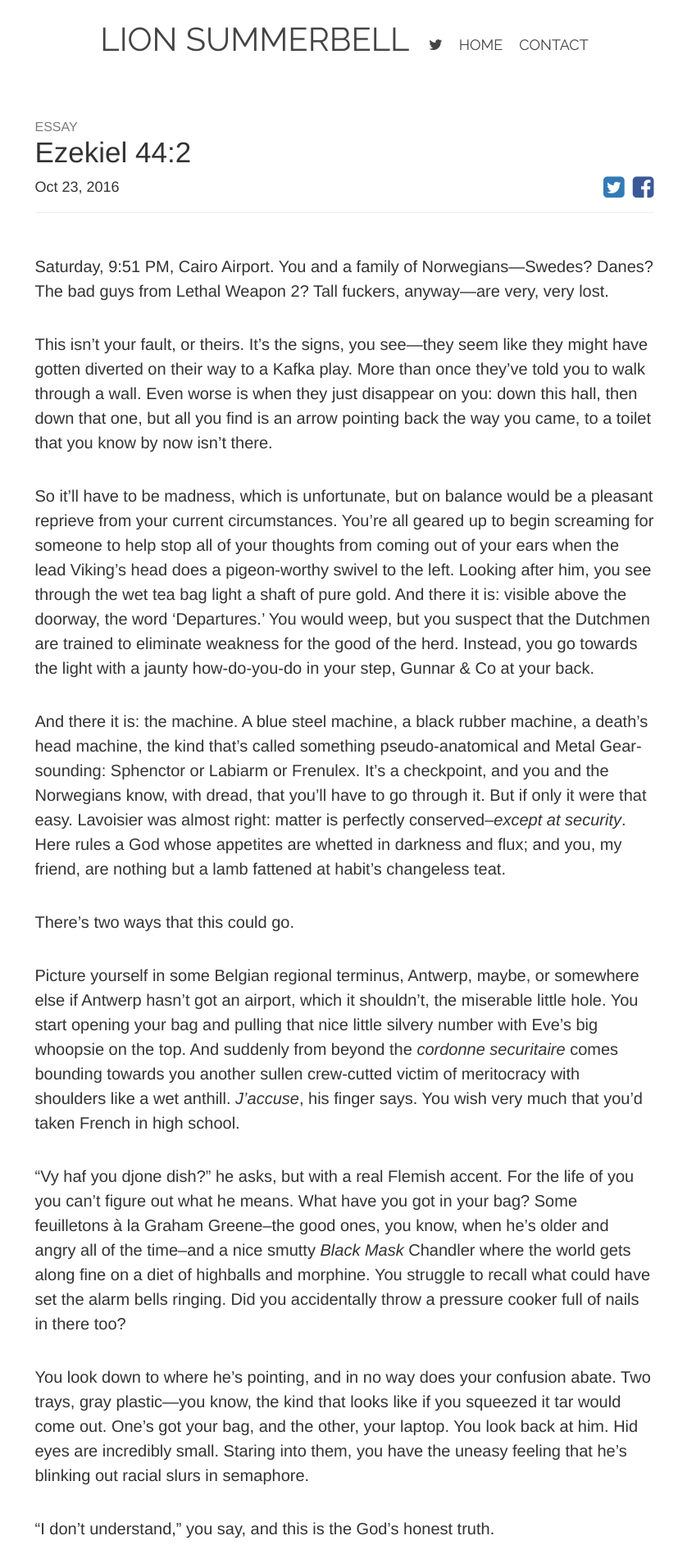
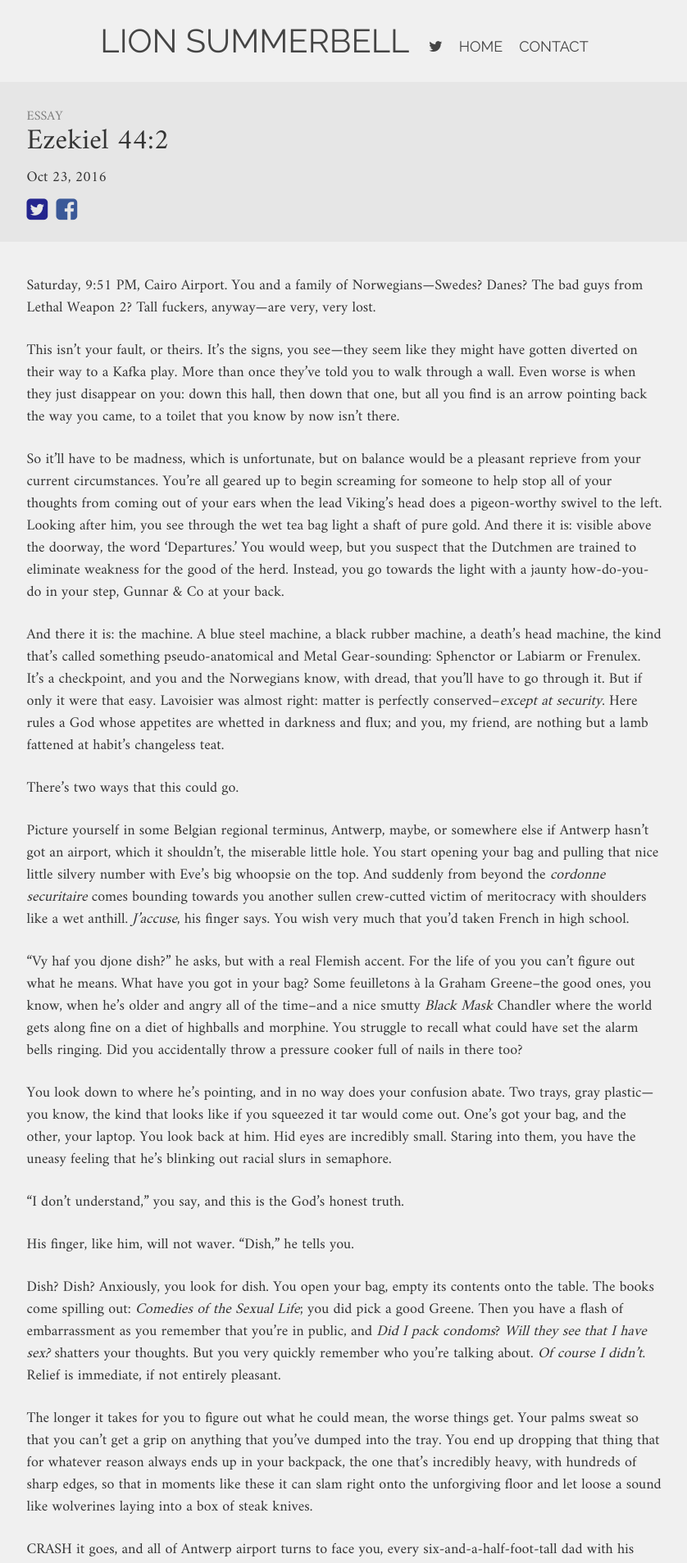
Before and after one commit to smmbll/smmbll.github.io, a Jekyll site: the page built from _posts/2016-10-20-cairo-airport.markdown, in a window 1280 px wide. Shown: the top 1907 px of the page at 82% size, without its empty margins (220-1058 px from the left). Built offline with Jekyll 4.4.1, drawn with Linux system fonts in a browser that asks for light colours.

Commit message:
Updated to grey layout

```diff
--- a/_layouts/default.html
+++ b/_layouts/default.html
@@ -2,21 +2,20 @@
 <html lang="en">
   <head>
     <meta charset="utf-8">
+    <meta name="viewport" content="width=device-width, initial-scale=1.0">
     <title>{{ site.title }}</title>
-    <link rel="stylesheet" href="/assets/css/styles.css">
-    <link rel="stylesheet" href="https://fonts.googleapis.com/css?family=Crimson+Text|Raleway" media="all">
     <link rel="stylesheet" href="/assets/css/bootstrap.min.css">
     <link rel="stylesheet" href="/assets/css/font-awesome.min.css">
+    <link rel="stylesheet" href="/assets/css/styles.css">
+    <link rel="stylesheet" href="https://fonts.googleapis.com/css?family=Crimson+Text|Raleway|Amiri|Cormorant" media="all">
   </head>
   <body>
-    <div class="wrapper container">
-      <div class="top-wrapper">
-        {% include header.html %}
-        <div class="content">
-          {{ content }}
-        </div>
+    <div class="wrapper">
+      {% include header.html %}
+      <div class="content">
+        {{ content }}
       </div>
-      {% include footer.html %}
     </div>
+    {% include footer.html %}
   </body>
 </html>
--- a/_layouts/home.html
+++ b/_layouts/home.html
@@ -5,6 +5,7 @@ layout: default
 <section class="posts">
   <ul class="post-list">
     <div class="row">
+      <div class="container">
         {% if site.posts[1] %}
         <li class="post-item latest col-sm-8 col-xs-12">
         {% else %}
@@ -42,11 +43,13 @@ layout: default
         </li>
         {% endif %}
       </div>
+    </div>
     {% for post in site.posts %}
     {% capture modulo %}{{ forloop.index | modulo: 3 }}{% endcapture %}
       {% if forloop.index > 1 %}
         {% if modulo == '2' %}
         <div class="row">
+          <div class="container">
         {% endif %}
             <li class="post-item col-sm-4 col-xs-12">
               <div class="post-type">{{ post.type }}</div>
@@ -63,8 +66,8 @@ layout: default
                 {% endif %}
               </div>
             </li>
-
         {% if modulo == '1' or forloop.last %}
+          </div>
         </div>
         {% endif %}
       {% endif %}
--- a/_layouts/post.html
+++ b/_layouts/post.html
@@ -3,16 +3,18 @@ layout: default
 ---
 
 <article class="post">
+  <div class="post-wrapper">
     <div class="post-header clearfix">
+      <div class="post-header-wrapper">
         <div class="post-type">{{ page.type }}</div>
         <h2 class="post-title">{{ page.title }}</h2>
-    <div class="row">
-      <div class="post-date col-xs-5 col-sm-6">{{ page.date | date: "%b %-d, %Y" }}</div>
-      <span class="post-share col-xs-7 col-sm-6">
+        <div class="post-date">{{ page.date | date: "%b %-d, %Y" }}</div>
+        <div class="post-share">
           <a href="https://twitter.com/intent/tweet?text={{ page.title }}&url={{ site.url }}{{ page.url }}&via={{ site.twitter_username }}&related={{ site.twitter_username }}" rel="nofollow" target="_blank" title="Share on Twitter"><i class="fa fa-twitter-square"></i></a>
           <a href="https://facebook.com/sharer.php?u={{ site.url }}{{ page.url }}" rel="nofollow" target="_blank" title="Share on Facebook"><i class="fa fa-facebook-square"></i></a>
-      </span>
+        </div>
       </div>
     </div>
     <div class="post-content">{{ content }}</div>
+  </div>
 </article>
--- a/assets/css/styles.scss
+++ b/assets/css/styles.scss
@@ -2,26 +2,28 @@
 # Front matter comment to ensure Jekyll properly reads file.
 ---
 
-$light-grey: #eee;
+$light-grey: rgb(228, 228, 228);
 $grey: rgb(124, 124, 124);
 $dark-grey: #444;
 $blue: rgb(36, 37, 142);
 $fb-blue: rgb(59, 89, 152);
 $twitter-blue: rbg(70, 10, 0);
 $red: rgb(212, 71, 71);
+$tile-1: rgb(240, 240, 240);
+$tile-2: rgb(230, 230, 230);
 
 * {
   box-sizing:border-box;
 }
 
-html, body, .wrapper {
+html, body {
   height:100%;
 }
 
 body {
-  font-family: "Crimson Text", serif;
+  font-family: "Amiri", serif;
   font-color: $dark-grey;
-  background-color:rgb(249, 249, 249);
+  background-color: $tile-1;
 }
 
 a {
@@ -55,16 +57,22 @@ h1, h2, h3, h4, h5 {
 }
 
 .wrapper {
-  padding:20px;
-  max-width:1170px;
-  margin: 0 auto;
+  min-height:100%;
+  margin-bottom:-57px;
+
+  &:after {
+    height:57px;
+    content:"";
+    display:block;
+  }
 }
 
 .header {
   text-align:center;
   font-family:"Raleway", sans-serif;
   text-transform: uppercase;
-  margin-bottom:60px;
+  padding:30px 0;
+  background-color:$tile-1;
 
   .header-wrapper {
     display:inline-block;
@@ -92,7 +100,7 @@ h1, h2, h3, h4, h5 {
 
   .main-nav {
     ul {
-      margin:22px 0 0;
+      margin:0;
 
       li {
         margin-left:20px;
@@ -100,21 +108,6 @@ h1, h2, h3, h4, h5 {
         float:left;
       }
     }
-  }
-}
-
-.content {
-  padding:0 30px;
-}
-
-.top-wrapper {
-  min-height:100%;
-  margin-bottom:-22px;
-
-  &:after {
-    content: "";
-    display: block;
-    height:22px;
   }
 }
 
@@ -126,9 +119,11 @@ h1, h2, h3, h4, h5 {
 
 .posts {
   .row {
-    border-bottom: 1px solid $light-grey;
-    margin-bottom: 40px;
-    padding-bottom: 40px;
+    background-color:$tile-2;
+
+    &:nth-child(even) {
+      background-color:$tile-1;
+    }
 
     &:last-child {
       border-bottom:none;
@@ -136,7 +131,7 @@ h1, h2, h3, h4, h5 {
   }
 
   .post-item {
-    padding:0 25px;
+    padding:40px 20px;
 
     h2 {
       margin:0;
@@ -162,9 +157,6 @@ h1, h2, h3, h4, h5 {
     }
 
     &.latest {
-      border-left:1px solid $light-grey;
-      border-right:1px solid $light-grey;
-
       .latest-marker {
         color: $red;
         text-transform:uppercase;
@@ -197,36 +189,40 @@ h1, h2, h3, h4, h5 {
 }
 
 .post {
-  max-width:815px;
-  margin:0 auto;
-  font-size:20px;
+  background-color:$tile-1;
+  padding-bottom:65px;
+
+  .post-wrapper {
+    font-size:18px;
     line-height:1.5;
-  padding:0 30px;
-  margin-top:20px;
-  margin-bottom:100px;
 
     p {
-    margin-bottom:35px;
+      margin-bottom:25px;
       position:relative;
     }
 
+    .post-header-wrapper, .post-content {
+      max-width:815px;
+      margin:0 auto;
+      padding:0 20px;
+    }
+
     .post-header {
-    padding:15px 0 12px;
-    margin-bottom:50px;
-    border-bottom:1px solid $light-grey;
+      padding:30px 0 20px;
+      margin-bottom:40px;
+      background-color: $tile-2;
 
       .post-title {
         font-size:35px;
         margin:0;
       }
       .post-share {
-      text-align: right;
         font-size: 18px;
-      margin-top: 8px;
+        margin-top:10px;
 
         .fa {
           font-size:30px;
-        margin-left:5px;
+          margin-right:5px;
         }
 
         .fa-facebook-square {
@@ -238,7 +234,7 @@ h1, h2, h3, h4, h5 {
         }
       }
       .post-date {
-      margin: 10px 0 0 0;
+        margin: 10px 0 0;
         font-size: 18px;
       }
     }
@@ -258,34 +254,43 @@ h1, h2, h3, h4, h5 {
       }
     }
   }
+}
 
 .footer {
-  font-size: 16px;
+  font-size: 12px;
   text-align: center;
-  height:22px;
+  background-color:$tile-2;
+  padding:20px 0;
+  height:57px;
+
+  p {
+    margin:0;
+  }
 }
 
 /* Media queries */
 
 @media screen and (max-width:768px) {
-  .wrapper {
-    padding:20px 0 0;
+  .header {
+    padding-bottom:25px;
+    .main-nav {
+      margin-top:20px;
     }
-
+  }
   .posts {
     .post-item {
-      margin-bottom:30px;
+      background-color: $tile-2;
+      padding:30px 40px;
 
-      .post-preview {
-        padding-bottom:30px;
-        border-bottom:1px solid $light-grey;
+      &:nth-child(even) {
+        background-color: $tile-1;
       }
     }
 
     .row {
       border-bottom:none;
       margin-bottom:0;
-      padding-bottom:0;
+      padding:0;
     }
   }
 }
```
Lines whose indentation alone changed are shown as unchanged.
